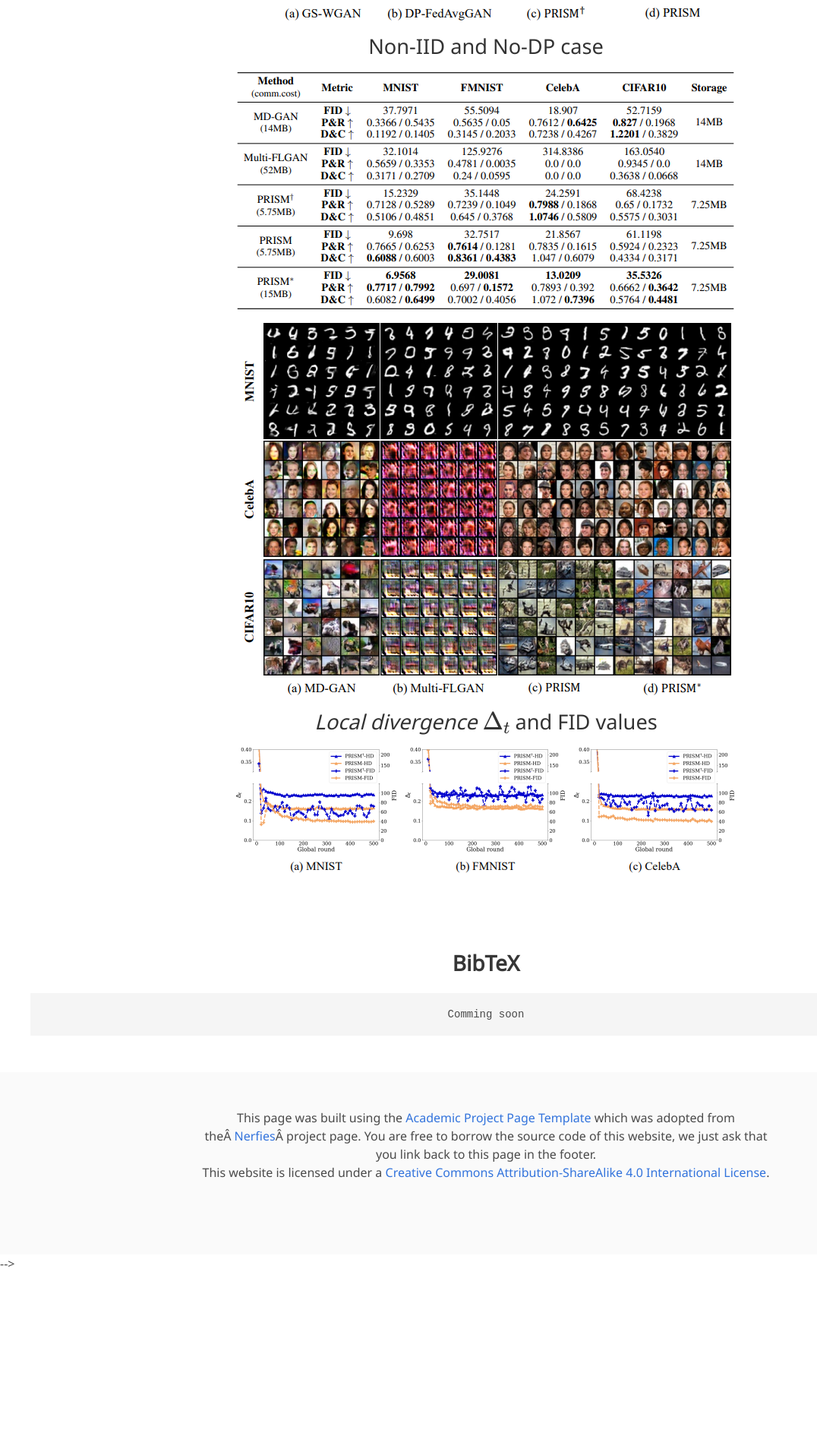
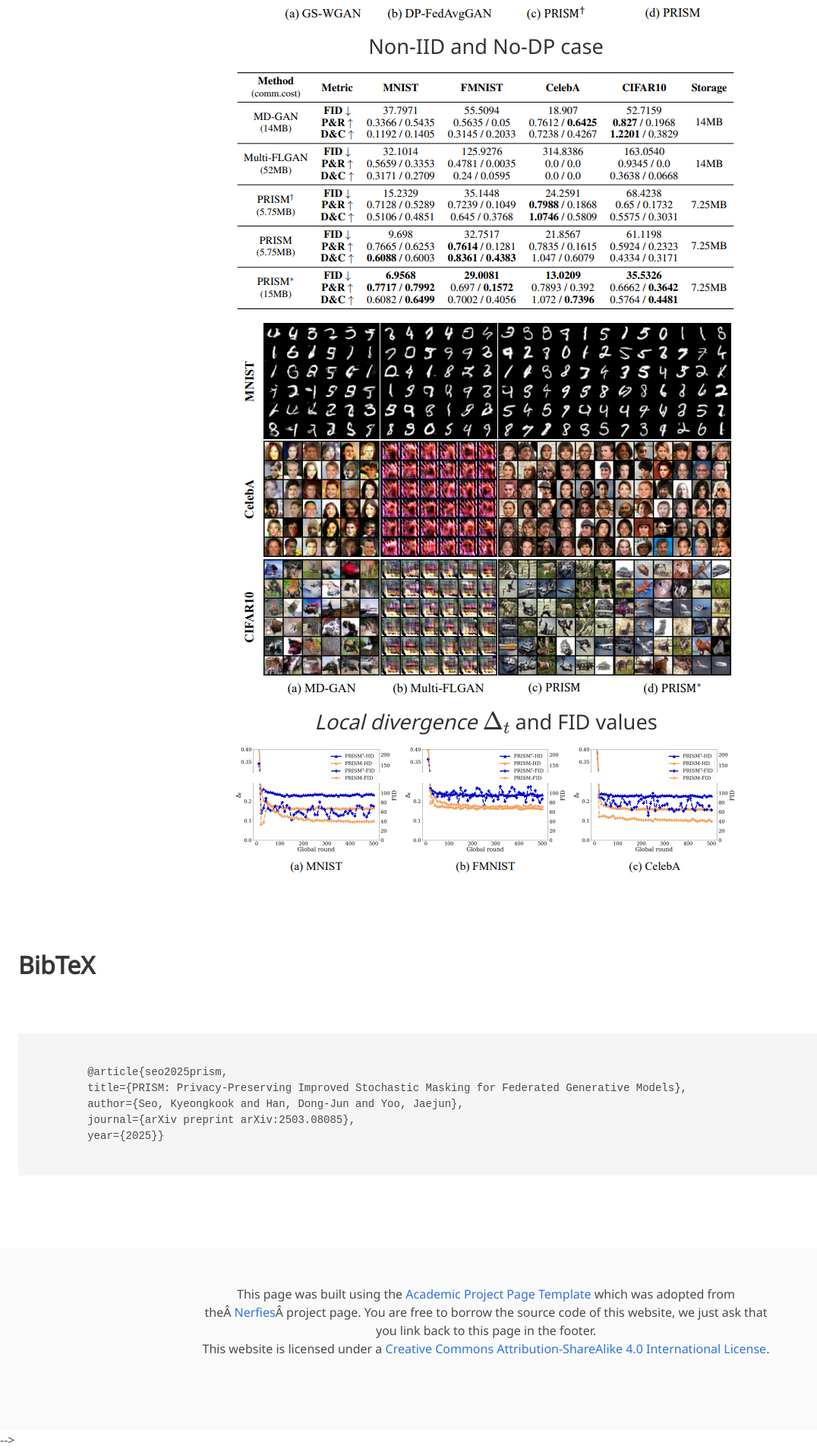
Before and after one commit to tjrudrnr2/PRISM_ICLR25, a Jekyll site: the page index.html, which Jekyll copies as it is, in a window 1280 px wide. Shown: the part 2047-3954 px from the top of the page at 76% size, without its empty margins (0-1076 px from the left). Built offline with Jekyll 4.4.1, drawn with Linux system fonts in a browser that asks for light colours; nearby versions of some CDN libraries; some web fonts are replaced; library files that are not in the unit come from our copies; formulas are drawn with MathJax 3; a style sheet for code colours, icons or effects is not loaded; before the commit the page ends 3722 px from its top, so only the background shows below that.

Commit message:
Add BibTex

```diff
--- a/index.html
+++ b/index.html
@@ -156,15 +156,21 @@
 
 <!--BibTex citation -->
   <section class="section" id="BibTeX">
-    <div class="container is-max-desktop content">
-      <h2 class="title">BibTeX</h2>
-      <pre><code>Comming soon</code></pre>
+    <h2 class="title">BibTeX</h2>
+    <div class="bibtex-container">
+      <pre><code>
+        @article{seo2025prism,
+        title={PRISM: Privacy-Preserving Improved Stochastic Masking for Federated Generative Models},
+        author={Seo, Kyeongkook and Han, Dong-Jun and Yoo, Jaejun},
+        journal={arXiv preprint arXiv:2503.08085},
+        year={2025}}
+      </code></pre>
     </div>
 </section>
 <!--End BibTex citation -->
 
 
-  <footer class="footer">
+<footer class="footer">
   <div class="container">
     <div class="columns is-centered">
       <div class="column is-8">
--- a/static/css/index.css
+++ b/static/css/index.css
@@ -177,3 +177,14 @@ body {
   display: block;
   margin: 0 auto; /* 중앙 정렬 */
 }
+
+.bibtex-title {
+  margin-bottom: 5px;  /* 제목과 BibTeX 코드 사이 간격 조절 */
+  text-align: left;  /* 제목 왼쪽 정렬 */
+}
+.bibtex-container {
+  text-align: left;
+  margin-left: 0;
+  padding-left: 0;
+  white-space: pre-wrap; /* 줄바꿈 유지 */
+}
```
